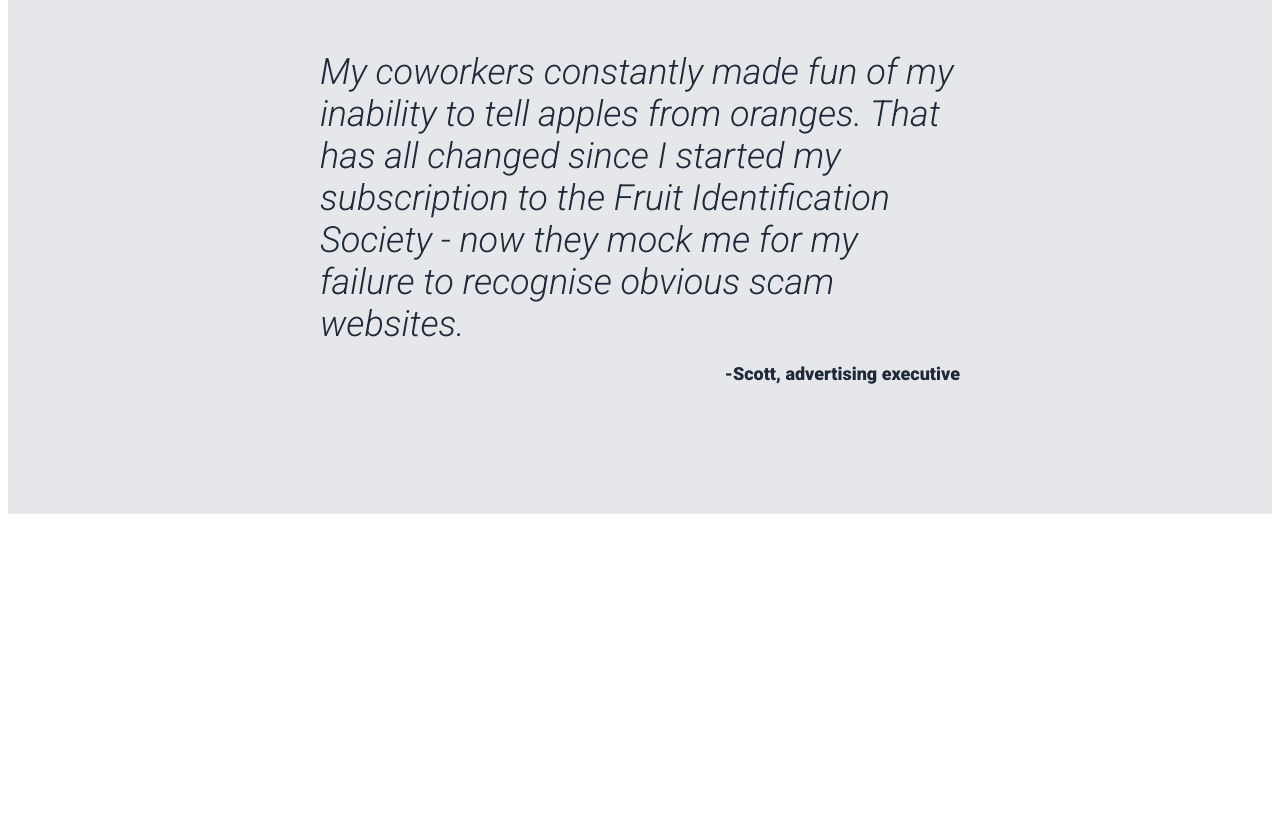
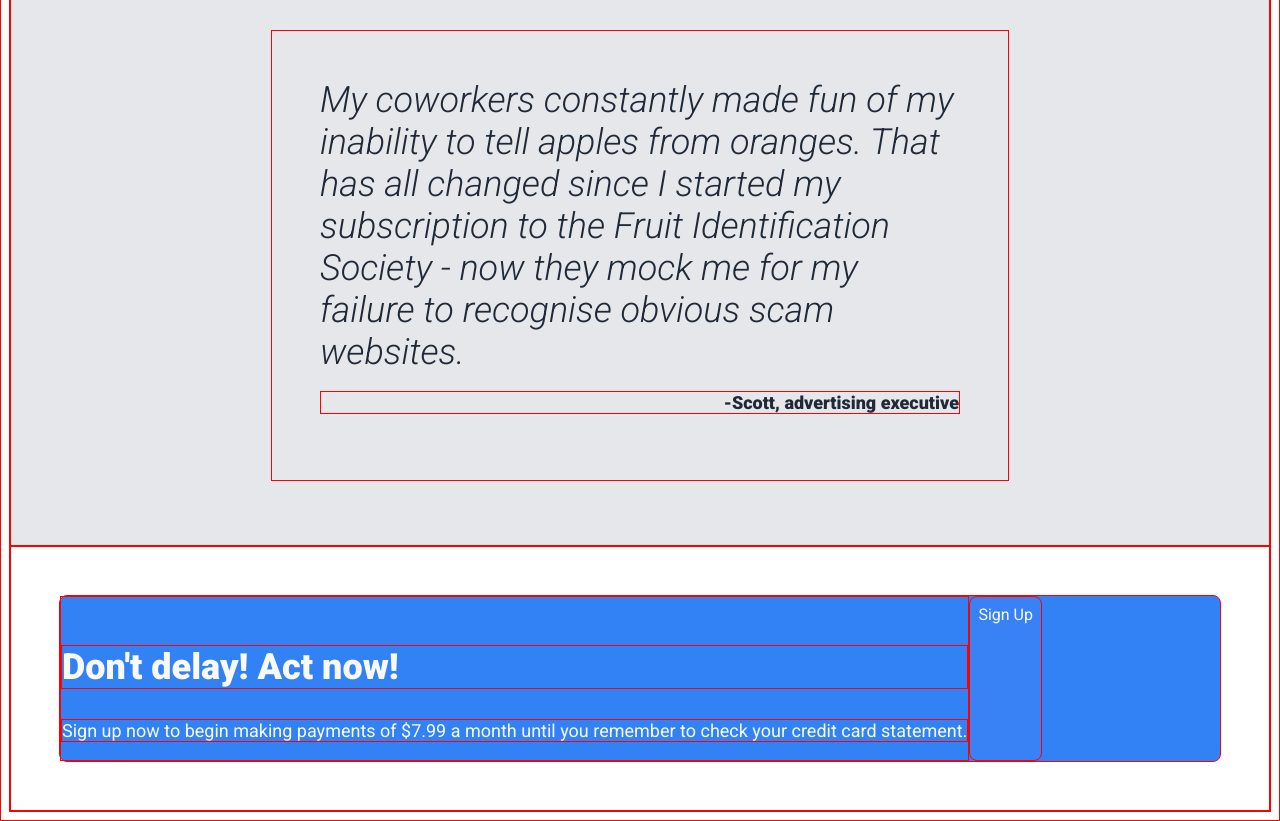
Before and after one commit to MJC-code/landingpage, a plain HTML site: page index.html in a window 1280 px wide. Shown: the part 853-1674 px from the top of the page. Before the commit the page ends 1375 px from the top, so only its background shows below. Drawn offline with Linux system fonts and the light colour scheme.

Commit message:
Lay out call to action box

```diff
--- a/index.html
+++ b/index.html
@@ -77,6 +77,20 @@
         </div>
     </div>
 
+    <div class="call-to-action-container">
+        <div class="call-to-action-box">
+            <div><h2>Don't delay! Act now!</h2>
+                <p>Sign up now to begin making payments of $7.99 a month until you remember to check your credit card statement.</p></div>
+            <a class="button" href="https://www.google.com">
+                Sign Up
+            </a>
+        </div>
+
+
+
+        </div>
+    </div>
+
 
 
 
--- a/style.css
+++ b/style.css
@@ -1,7 +1,7 @@
 
 
-/*    border: solid red 1px;
-}  */
+* {   border: solid red 1px;
+}
 body {
     font-family: Roboto, Arial, sans-serif;
     display: flex;
@@ -119,6 +119,29 @@ ul {
     text-align: right;
 }
 
+.call-to-action-container {
+    padding: 48px;
+    align-items: center;
+}
+
+.call-to-action-box {
+    background-color: #3282F6;
+    border-radius: 8px;
+    display: flex;
+
+}
+
+.call-to-action-box h2 {
+    color: #F9FAF8;
+    text-align: left;
+
+}
+
+.call-to-action-box p {
+    color: #F9FAF8;
+}
+
+
 a:link, a:visited, a:hover, a:active {
     text-decoration: none;
     color: #F9FAF8;
```
